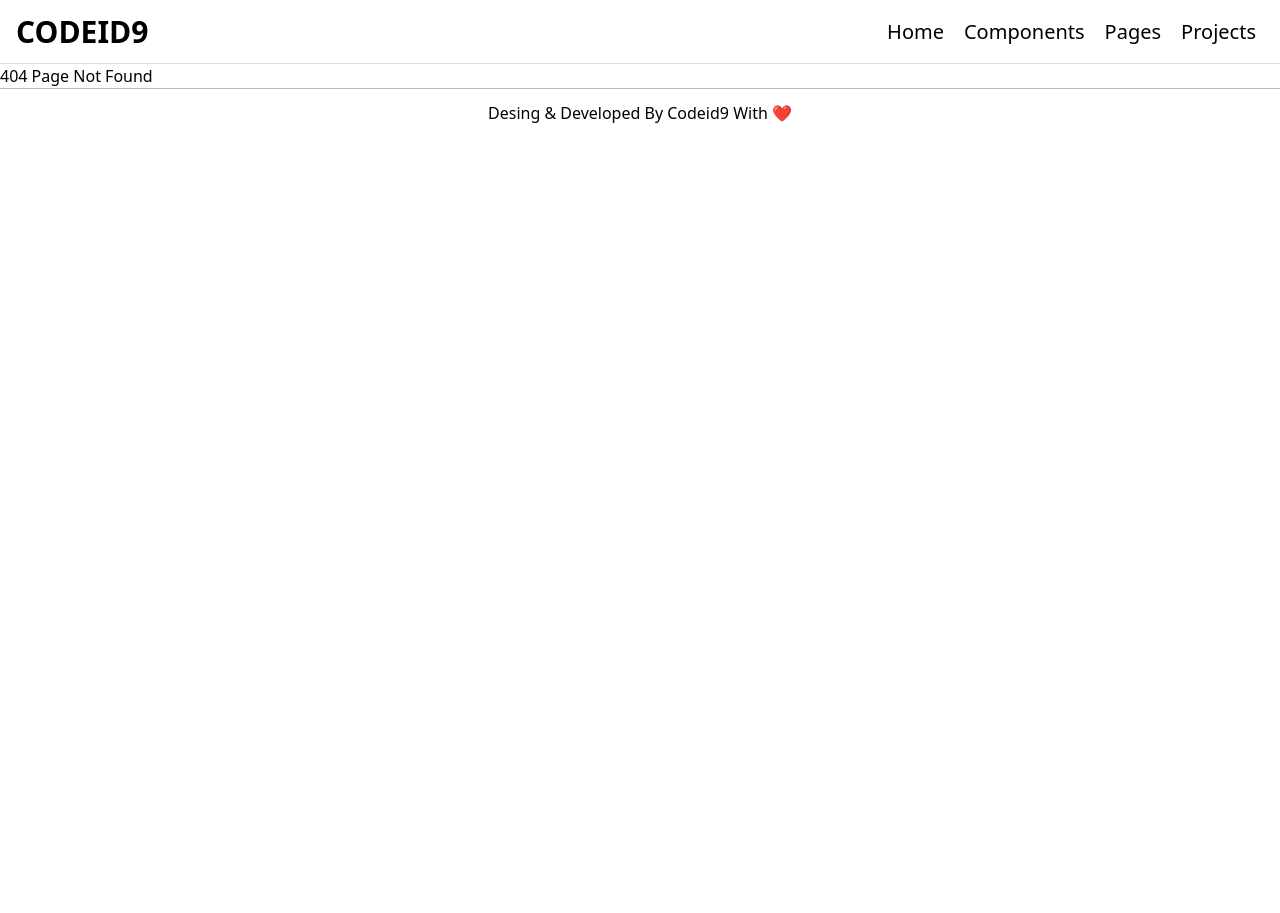
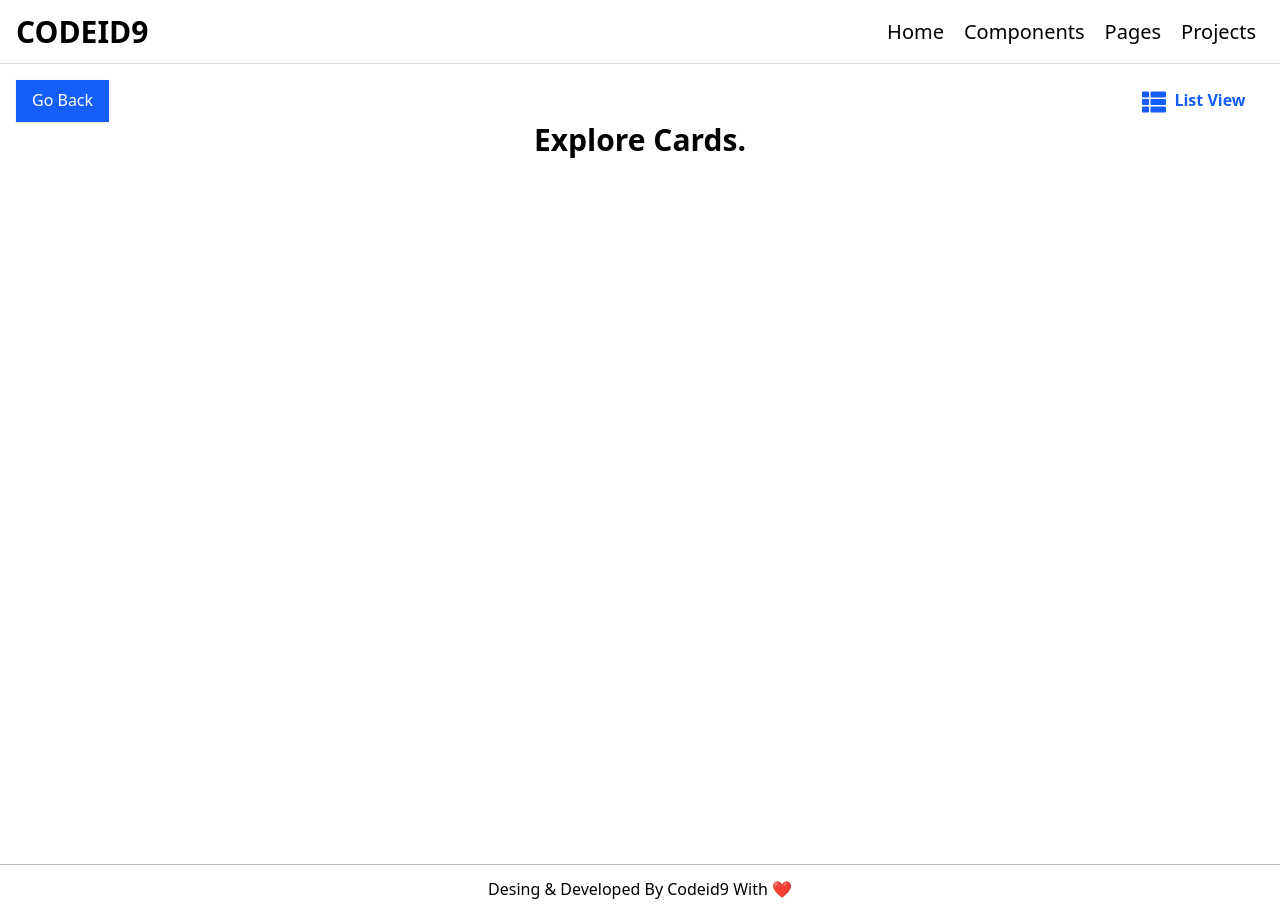
Before and after one commit to codeid9/Portfolio, a React (Vite) app: page /category/cards in a window 1280 px wide. Before the commit this address had no page. Before the commit the page ends 800 px from the top, so only its background shows below. Built offline with nearby package versions, Linux system fonts and the light colour scheme.

Commit message:
view component page added

```diff
--- a/src/App.jsx
+++ b/src/App.jsx
@@ -1,11 +1,12 @@
 import {BrowserRouter as Router, Routes, Route} from 'react-router-dom';
 import Home from './pages/Home.jsx';
-import ComponentsPage from './pages/ComponentsPage.jsx';
+import CategoryPage from './pages/CategoryPage.jsx';
 import DefaultNavbar from './components/default/DefaultNavbar.jsx';
 import DefaultFooter from './components/default/DefaultFooter.jsx';
 import Components from './pages/Components.jsx';
 import Pages from './pages/Pages.jsx';
 import Projects from './pages/Projects.jsx';
+import ViewComponent from './pages/ViewComponent.jsx';
 function App() {
   return (
     <>
@@ -15,8 +16,9 @@ function App() {
           <Route element={<Home/>} path='/'/>
           <Route element={<Pages/>} path='/pages'/>
           <Route element={<Projects/>} path='/projects'/>
-          <Route element={<Components/>} path='/components'/>
-          <Route element={<ComponentsPage/>} path='/components/:component'/>
+          <Route element={<Components/>} path='/category'/>
+          <Route element={<CategoryPage/>} path='/category/:list'/>
+          <Route element={<ViewComponent/>} path='/category/:list/:component'/>
           <Route element={<h1>404 Page Not Found</h1>} path='*'/>
         </Routes>
         <DefaultFooter/>
--- a/src/components/default/DefaultCards.jsx
+++ b/src/components/default/DefaultCards.jsx
@@ -6,7 +6,7 @@ function DefaultCards({ text, description, path }) {
             <h1 className="font-bold uppercase">{text}</h1>
             <p>{description}</p>
             <button className="bg-blue-600 w-full outline-none rounded text-white cursor-pointer active:scale-95 transition-all">
-                <Link to={`/components/${path}`} className=" w-full block h-full py-1">View All</Link>
+                <Link to={`/category/${path}`} className=" w-full block h-full py-1">View All</Link>
             </button>
         </div>
     );
--- a/src/components/default/DefaultComponentCard.jsx
+++ b/src/components/default/DefaultComponentCard.jsx
@@ -1,6 +1,7 @@
-import React from 'react'
+import { Link } from 'react-router-dom';
 
-function DefaultComponentCard({imgUrl,tech,description}) {
+function DefaultComponentCard({data}) {
+  const {name,path,imgUrl,technologies,description} = data;
   return (
     <div className='w-[clamp(200px,100%,350px)] bg-gray-100 shadow-md p-2 rounded-2xl'>
       <div>
@@ -8,12 +9,15 @@ function DefaultComponentCard({imgUrl,tech,description}) {
           <img src={imgUrl} alt="project img" className='rounded-lg' />
         </div>
         <section className='flex flex-col gap-2 pt-2'>
+          <h1 className='capitalize font-semibold'>{name}</h1>
           <ul className='flex gap-2 uppercase'>
             {
-              tech && tech.map((item)=>(<li key={item}>{item}</li>))
+              technologies && technologies.map((item)=>(<li className='text-sm' key={item}>{item}</li>))
             }</ul>
             <p className='overflow-hidden text-ellipsis whitespace-nowrap'>{description}</p>
-            <button className='w-full bg-blue-600 rounded py-2 text-white cursor-pointer'>View</button>
+            <button className='w-full bg-blue-600 rounded text-white'>
+              <Link to={`/category/${path}`} className='py-2 block w-full h-full'>View</Link>
+              </button>
         </section>
       </div>
     </div>
--- a/src/components/default/DefaultComponentList.jsx
+++ b/src/components/default/DefaultComponentList.jsx
@@ -1,4 +1,7 @@
-function DefaultComponentList({description,imgUrl}) {
+import { Link } from "react-router-dom";
+
+function DefaultComponentList(props) {
+    const {name,imgUrl,description,path}=props.data;
     return (
         <div className="w-full p-2 sm:p-4 hover:shadow-md transition flex gap-4 border border-[#0003] rounded">
             <div className="h-28 aspect-square bg-amber-300">
@@ -10,10 +13,12 @@ function DefaultComponentList({description,imgUrl}) {
             </div>
             <section className="flex flex-col justify-between gap-2 w-[calc(100%-8rem)]">
                 <h1 className="font-bold text-xl sm:text-2xl capitalize">
-                    Project name
+                    {name}
                 </h1>
                 <p className="overflow-hidden text-ellipsis whitespace-nowrap w-full">{description}</p>
-                <button className="bg-blue-600 text-white px-4">View</button>
+                <button className="bg-blue-600 text-white rounded cursor-pointer">
+                    <Link to={`/category/${path}`} className="block h-full w-full px-4">View</Link>
+                </button>
             </section>
         </div>
     );
--- a/src/components/default/DefaultNavbar.jsx
+++ b/src/components/default/DefaultNavbar.jsx
@@ -9,7 +9,7 @@ const nav = [
     },
     {
         text: "Components",
-        path: "/components",
+        path: "/category",
     },
     {
         text: "Pages",
--- a/src/data/data.js
+++ b/src/data/data.js
@@ -1,27 +1,57 @@
+const navbarsData = [
+    {
+        name:"navbar",
+        imgUrl:"/dp.jpg",
+        description:"a simple navbar.",
+        path:"navbars/navbar1",
+        technologies:["Tailwind CSS","React"],
+    },
+    {
+        name:"navbar",
+        imgUrl:"/dp.jpg",
+        description:"a simple navbar.",
+        path:"navbars/navbar2",
+        technologies:["Tailwind CSS","React"],
+    },
+    {
+        name:"navbar",
+        imgUrl:"/dp.jpg",
+        description:"a simple navbar.",
+        path:"navbars/navbar3",
+        technologies:["Tailwind CSS","React"],
+    }
+];
+
+
 export const pagesData = [
     {
         text:"Navbars",
         path:"navbars",
-        description:"Explore amazing navbars."
+        description:"Explore amazing navbars.",
+        data:navbarsData,
     },
     {
         text:"Forms",
         path:"forms",
-        description:"Get Respnsive & Modern Forms."
+        description:"Get Respnsive & Modern Forms.",
+        data:[],
     },
     {
         text:"Cards",
         path:"cards",
-        description:"Watch Out These Next Lavel Cards."
+        description:"Watch Out These Next Lavel Cards.",
+        data:[],
     },
     {
         text:"Search Boxes",
         path:"searchbox",
-        description:"View search boxes."
+        description:"View search boxes.",
+        data:[],
     },
     {
         text:"Footer",
         path:"footer",
-        description:"choose footers according to yours choice."
+        description:"choose footers according to yours choice.",
+        data:[],
     },
 ];
--- /dev/null
+++ b/src/pages/CategoryPage.jsx
@@ -0,0 +1,86 @@
+import { useState } from "react";
+import { BsFillGridFill } from "react-icons/bs";
+import { FaThList } from "react-icons/fa";
+import { Link, useParams } from "react-router-dom";
+import DefaultComponentCard from "../components/default/DefaultComponentCard";
+import DefaultComponentList from "../components/default/DefaultComponentList";
+import { pagesData } from "../data/data.js";
+
+function CategoryPage() {
+    const { list } = useParams();
+    const [listView, setListView] = useState(true);
+    return (
+        <div className="p-4 min-h-screen">
+            <div className="flex justify-between">
+                <button className="bg-blue-600 cursor-pointer text-white active:scale-95 transition-all shadow">
+                    <Link
+                        to={"/category"}
+                        className="px-4 py-2 block w-full h-full"
+                    >
+                        Go Back
+                    </Link>
+                </button>
+                <button
+                    className="cursor-pointer sm:px-4 py-2 sm:w-[140px] active:scale-95 transition-all text-blue-600"
+                    onClick={() => setListView(!listView)}
+                >
+                    {listView ? (
+                        <>
+                            <FaThList className="inline-block sm:mr-2 text-2xl" />
+                            <span className="hidden sm:inline-block font-bold">
+                                List View
+                            </span>
+                        </>
+                    ) : (
+                        <>
+                            <BsFillGridFill className="inline-block sm:mr-2 text-2xl" />
+                            <span className="hidden sm:inline-block font-bold">
+                                Card View
+                            </span>
+                        </>
+                    )}
+                </button>
+            </div>
+            <h1 className="font-bold capitalize text-3xl text-center">
+                Explore {list}.
+            </h1>
+            {pagesData &&
+                pagesData.map(({ path, data }) => {
+                    if (path === list) {
+                        {
+                            {
+                                return listView ? (
+                                    <div
+                                        key={path}
+                                        className="p-0 sm:p-2 mt-10 flex flex-col gap-3"
+                                    >
+                                        {data &&
+                                            data.map((item) => (
+                                                <DefaultComponentList
+                                                    key={item.path}
+                                                    data={item}
+                                                />
+                                            ))}
+                                    </div>
+                                ) : (
+                                    <div
+                                        key={path}
+                                        className="p-2 mt-10 grid place-items-center justify-center grid-cols-1 sm:grid-cols-2 md:grid-cols-3 lg:grid-cols-4 gap-4"
+                                    >
+                                        {data.map((item) => (
+                                            <DefaultComponentCard
+                                                key={item.path}
+                                                data={item}
+                                            />
+                                        ))}
+                                    </div>
+                                );
+                            }
+                        }
+                    }
+                })}
+        </div>
+    );
+}
+
+export default CategoryPage;
--- a/src/pages/ComponentsPage.jsx
+++ /dev/null
@@ -1,53 +0,0 @@
-import { useState } from "react";
-import { BsFillGridFill } from "react-icons/bs";
-import { FaThList } from "react-icons/fa";
-import { Link, useParams } from 'react-router-dom'
-import DefaultComponentCard from "../components/default/DefaultComponentCard";
-import DefaultComponentList from "../components/default/DefaultComponentList";
-
-function ComponentsPage() {
-    const {component} = useParams()
-    const [listView,setListView]=useState(true);
-  return (
-    <div className='p-4 min-h-screen'>
-        <div className='flex justify-between'>
-        <button className='bg-blue-600 cursor-pointer text-white active:scale-95 transition-all shadow'>
-            <Link to={"/components"} className='px-4 py-2 block w-full h-full'>Go Back</Link>
-        </button>
-        <button className="cursor-pointer sm:px-4 py-2 sm:w-[140px] active:scale-95 transition-all text-blue-600" onClick={()=>setListView(!listView)}>
-          {
-            listView
-            ? <>
-            <FaThList className="inline-block sm:mr-2 text-2xl"/>
-            <span className="hidden sm:inline-block font-bold">List View</span>
-            </>
-            : <>
-            <BsFillGridFill className="inline-block sm:mr-2 text-2xl"/>
-            <span className="hidden sm:inline-block font-bold">Card View</span>
-            </>
-          }
-          </button>
-        </div>
-        <h1 className='font-bold capitalize text-3xl text-center'>Explore {component}.</h1>
-          {
-            listView
-            ?
-            <div className="p-0 sm:p-2 mt-10 flex flex-col gap-3">
-              <DefaultComponentList imgUrl={"/dp.jpg"} description={"Project description Lorem ipsum dolor sit amet, consectetur adipisicing elit. Omnis in eveniet quas alias temporibus expedita, facilis unde odit saepe earum debitis voluptatem tenetur obcaecati architecto cupiditate aspernatur soluta eum fuga."}/>
-              <DefaultComponentList imgUrl={"/dp.jpg"} description={"Project description Lorem ipsum dolor sit amet, consectetur adipisicing elit. Omnis in eveniet quas alias temporibus expedita, facilis unde odit saepe earum debitis voluptatem tenetur obcaecati architecto cupiditate aspernatur soluta eum fuga."}/>
-              <DefaultComponentList imgUrl={"/dp.jpg"} description={"Project description Lorem ipsum dolor sit amet, consectetur adipisicing elit. Omnis in eveniet quas alias temporibus expedita, facilis unde odit saepe earum debitis voluptatem tenetur obcaecati architecto cupiditate aspernatur soluta eum fuga."}/>
-            </div>
-            :
-            <div className="p-2 mt-10 grid place-items-center justify-center grid-cols-1 sm:grid-cols-2 md:grid-cols-3 lg:grid-cols-4 gap-4">
-               <DefaultComponentCard imgUrl={"/dp.jpg"} tech={["html","css","js"]} description={"Project description Lorem ipsum dolor sit amet, consectetur adipisicing elit. Omnis in eveniet quas alias temporibus expedita, facilis unde odit saepe earum debitis voluptatem tenetur obcaecati architecto cupiditate aspernatur soluta eum fuga."}/>
-               <DefaultComponentCard imgUrl={"/dp.jpg"} tech={["html","css","js"]} description={"Project description Lorem ipsum dolor sit amet, consectetur adipisicing elit. Omnis in eveniet quas alias temporibus expedita, facilis unde odit saepe earum debitis voluptatem tenetur obcaecati architecto cupiditate aspernatur soluta eum fuga."}/>
-               <DefaultComponentCard imgUrl={"/dp.jpg"} tech={["html","css","js"]} description={"Project description Lorem ipsum dolor sit amet, consectetur adipisicing elit. Omnis in eveniet quas alias temporibus expedita, facilis unde odit saepe earum debitis voluptatem tenetur obcaecati architecto cupiditate aspernatur soluta eum fuga."}/>
-               <DefaultComponentCard imgUrl={"/dp.jpg"} tech={["html","css","js"]} description={"Project description Lorem ipsum dolor sit amet, consectetur adipisicing elit. Omnis in eveniet quas alias temporibus expedita, facilis unde odit saepe earum debitis voluptatem tenetur obcaecati architecto cupiditate aspernatur soluta eum fuga."}/>
-            </div>
-          }
-
-    </div>
-  )
-}
-
-export default ComponentsPage
--- a/src/pages/Home.jsx
+++ b/src/pages/Home.jsx
@@ -20,7 +20,7 @@ function Home() {
                     </div>
                 </figure>
                 <button className="block mx-auto bg-gradient-to-r from-blue-800 via-violet-600 to-pink-500 text-white rounded-4xl w-3xs cursor-pointer text-xl overflow-hidden relative hover:shadow-xl hover:scale-95 active:opacity-80 transition-all">
-                    <Link to="/components" className="p-4 block h-full w-full">Explore</Link>
+                    <Link to="/category" className="p-4 block h-full w-full">Explore</Link>
                 </button>
             </div>
             </div>
--- /dev/null
+++ b/src/pages/ViewComponent.jsx
@@ -0,0 +1,13 @@
+import React from 'react'
+
+function ViewComponent() {
+
+  return (
+    <div>
+        <h1>View Your Component.</h1>
+        <p>Lorem ipsum dolor sit amet consectetur adipisicing elit. Harum voluptatibus voluptates autem doloremque et vitae non reiciendis, similique veritatis quis quisquam, obcaecati praesentium tenetur deleniti quasi. Soluta eum similique alias!</p>
+    </div>
+  )
+}
+
+export default ViewComponent
```
